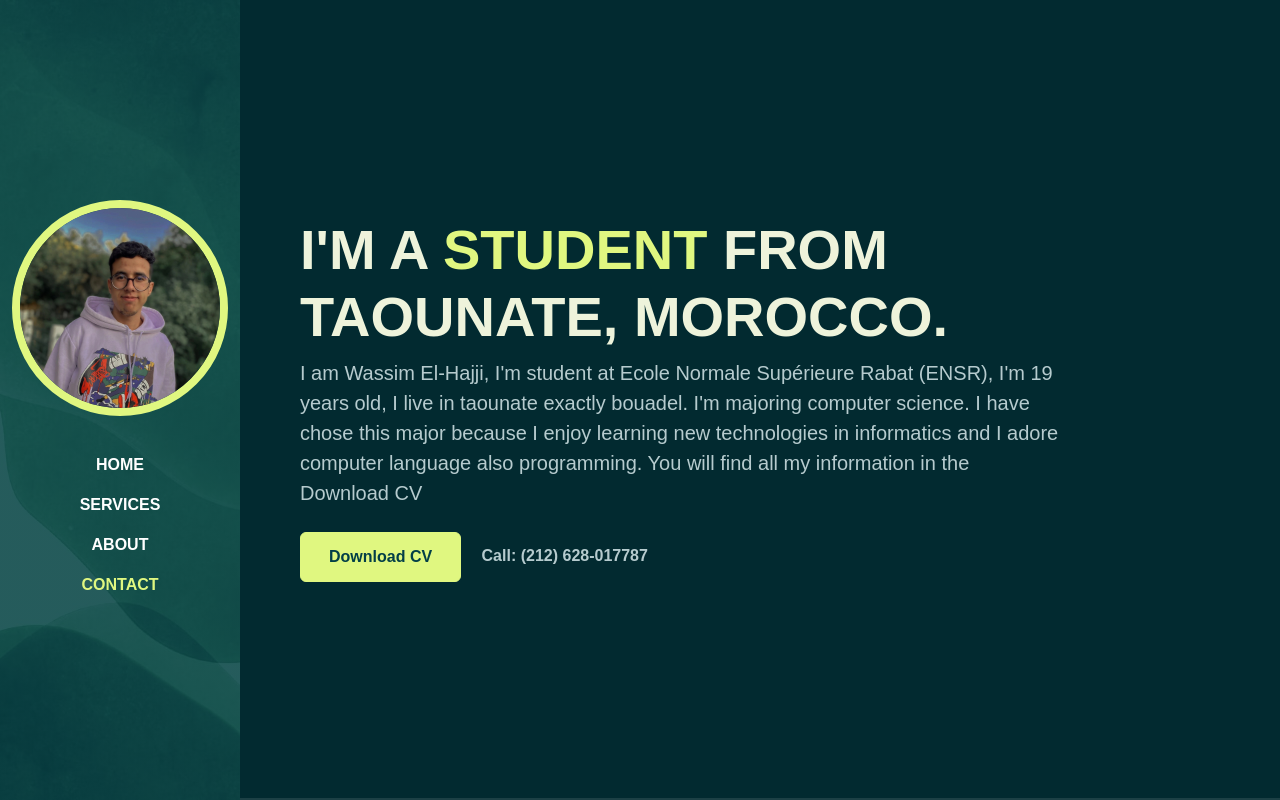
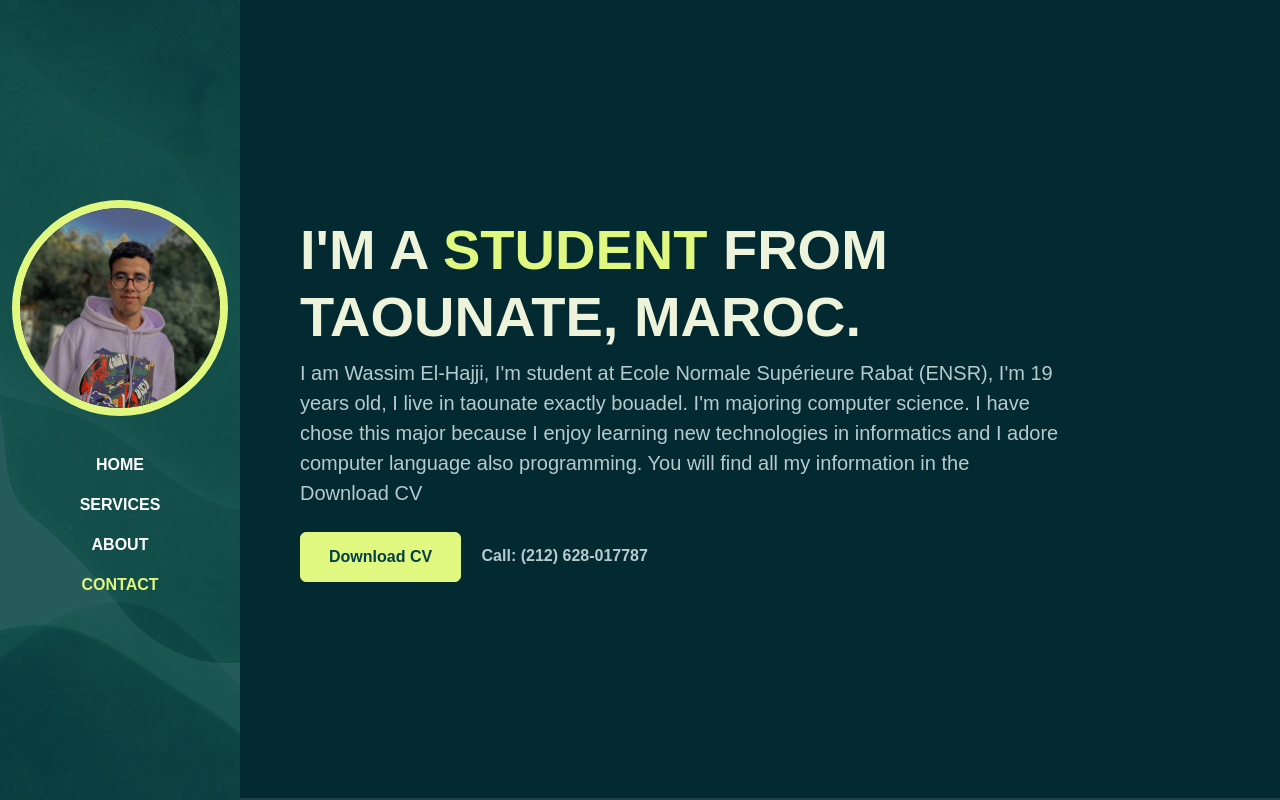
Before and after one commit to wassimelhajji10/wassimelhajji, a plain HTML site: page index.html in a window 1280 px wide. Shown: the top 800 px of the page. Drawn offline with Linux system fonts and the light colour scheme; a web font is replaced by a local one.

Commit message:
updated mu h1

```diff
--- a/index.html
+++ b/index.html
@@ -56,7 +56,7 @@
             <div class="container">
                 <div class="row">
                     <div class="col-lg-10">
-                        <h1 class="display-4 fw-bold" data-aos="fade-up">I'M A <span class="text-brand">STUDENT</span> FROM TAOUNATE, MOROCCO.</h1>
+                        <h1 class="display-4 fw-bold" data-aos="fade-up">I'M A <span class="text-brand">STUDENT</span> FROM TAOUNATE, MAROC.</h1>
                         <p class="lead mt-2 mb-4" data-aos="fade-up" data-aos-delay="300">I am Wassim El-Hajji, I'm student at Ecole Normale Supérieure Rabat (ENSR), I'm 19 years old, I live in taounate exactly bouadel. I'm majoring computer science. I have chose this major because I enjoy learning new technologies in informatics and I adore computer language also programming. You will find all my information in the Download CV</p>
                         <div data-aos="fade-up" data-aos-delay="600">
                             <a href="CV.pdf" class="btn btn-brand me-3">Download CV</a>
```
